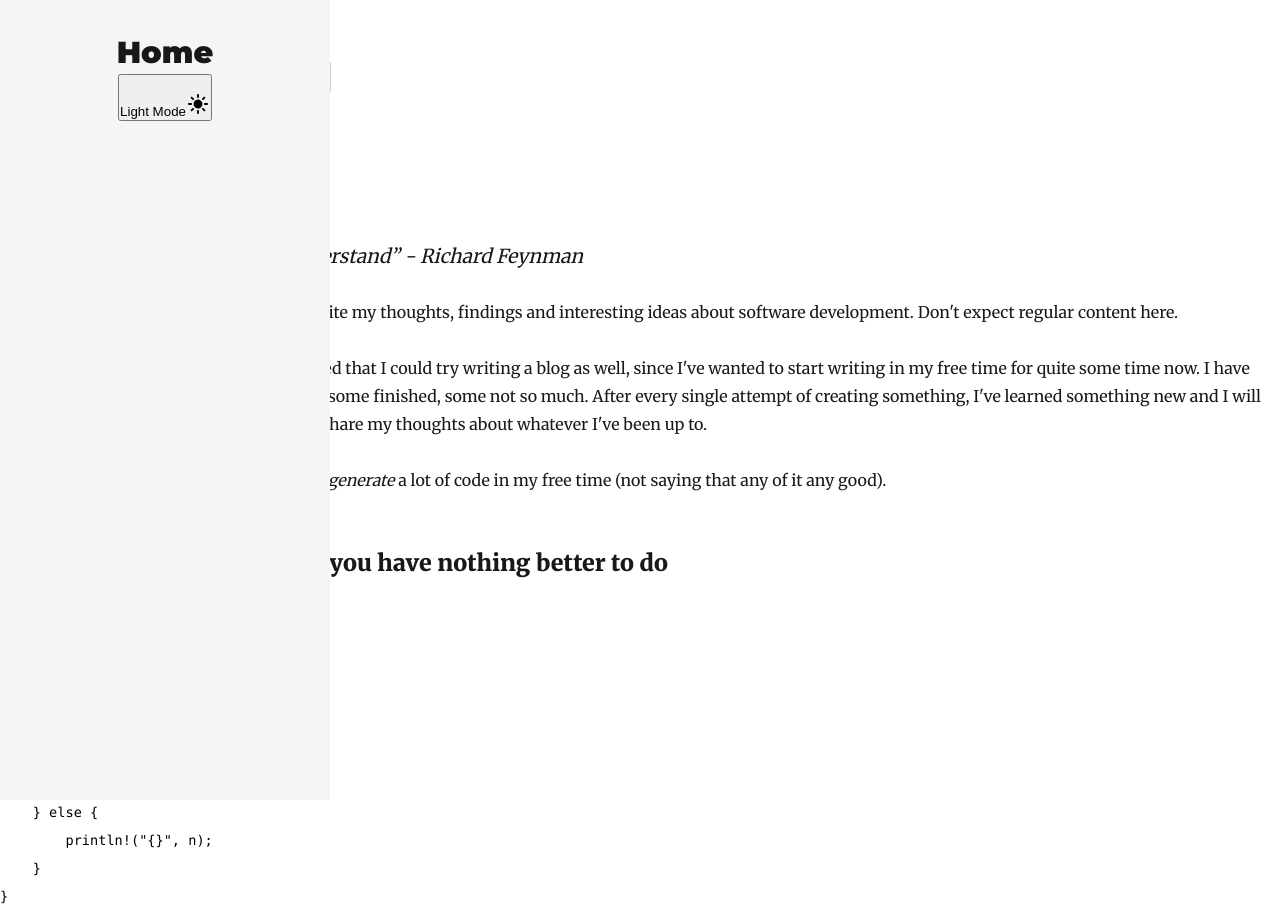
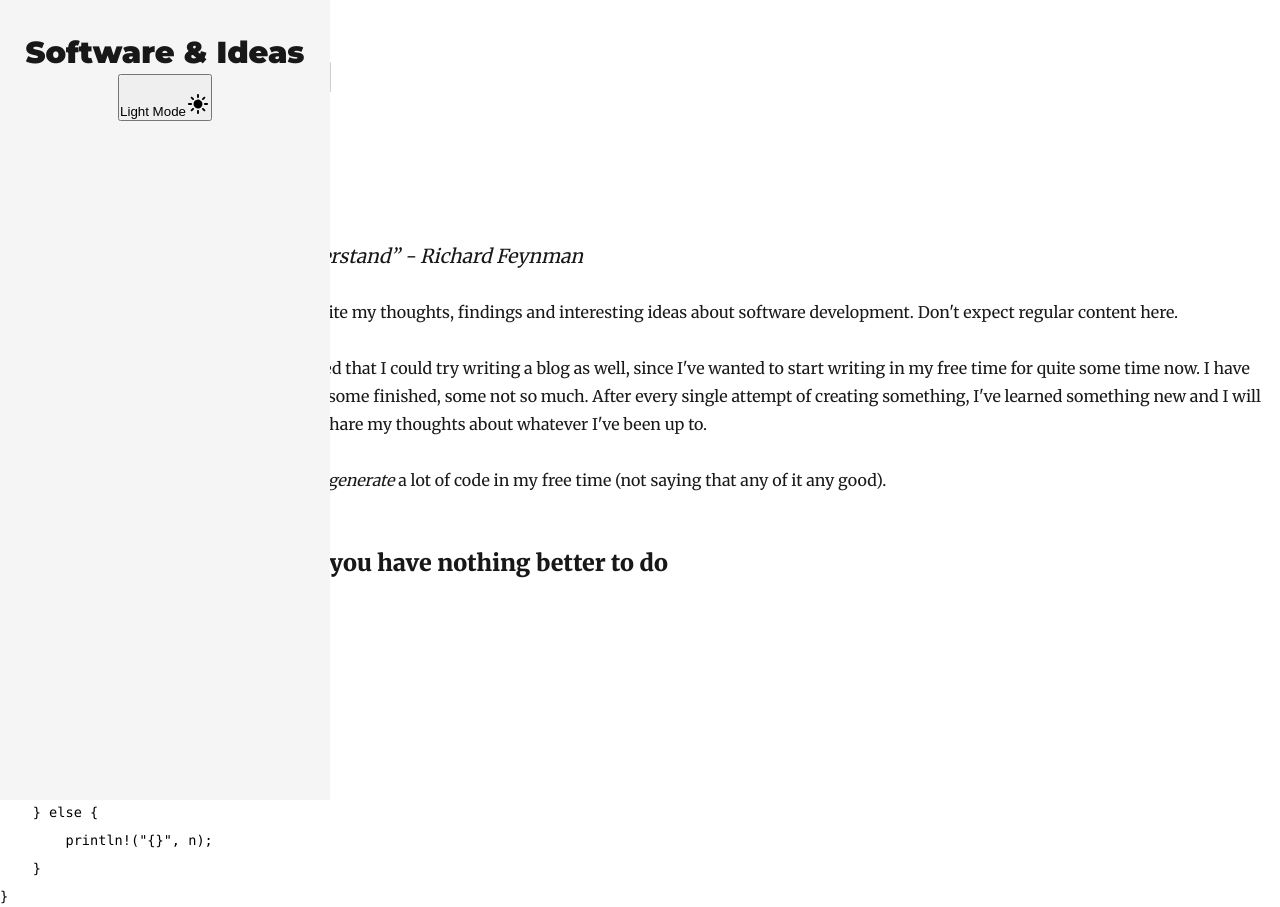
Before and after one commit to veasp/veasp.github.io, a Gatsby site: page /1-hello-world/ in a window 1280 px wide. Shown: the top 907 px of the page. Built offline with nearby package versions, Linux system fonts and the light colour scheme; Gatsby itself is replaced by a stand-in of ours; some packages are replaced by stand-ins of ours; code samples lack their colours.

Commit message:
Type declarations for blog post

```diff
--- a/src/templates/blog-post.tsx
+++ b/src/templates/blog-post.tsx
@@ -1,18 +1,53 @@
 import React, { ReactElement } from "react"
-import { Link, graphql } from "gatsby"
+import { Link, graphql, PageProps } from "gatsby"
 
 import { Bio } from "../components/bio"
 import Layout from "../components/layout"
 import SEO from "../components/seo"
 import { rhythm, scale } from "../utils/typography"
 
-const BlogPostTemplate = ({ data, pageContext, location }): ReactElement => {
+type PageButton = {
+  frontmatter: {
+    fields: string
+    title: string
+  }
+  fields: {
+    slug: string
+  }
+}
+
+type PageContext = {
+  previous: PageButton
+  next: PageButton
+}
+type Data = {
+  site: {
+    siteMetadata: {
+      title: string
+    }
+  }
+  markdownRemark: {
+    excerpt: string
+    frontmatter: {
+      title: string
+      description: string
+      date: Date
+    }
+    html: string
+  }
+}
+
+const BlogPostTemplate = ({
+  data,
+  pageContext,
+  location,
+}: PageProps<Data, PageContext>): ReactElement => {
   const post = data.markdownRemark
-  // const siteTitle = data.site.siteMetadata.title
+  const siteTitle = data.site.siteMetadata.title
   const { previous, next } = pageContext
 
   return (
-    <Layout location={location} title="Home">
+    <Layout location={location} title={siteTitle}>
       <SEO
         title={post.frontmatter.title}
         description={post.frontmatter.description || post.excerpt}
```
